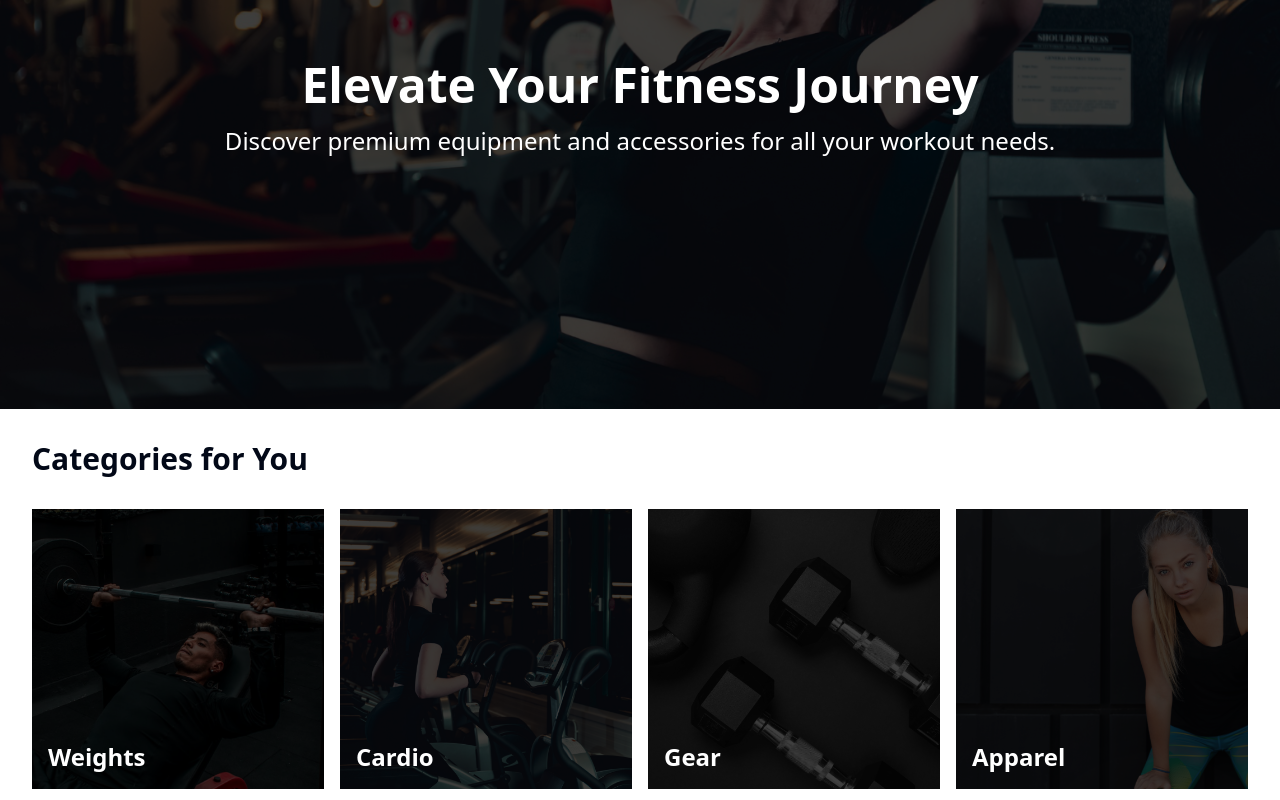
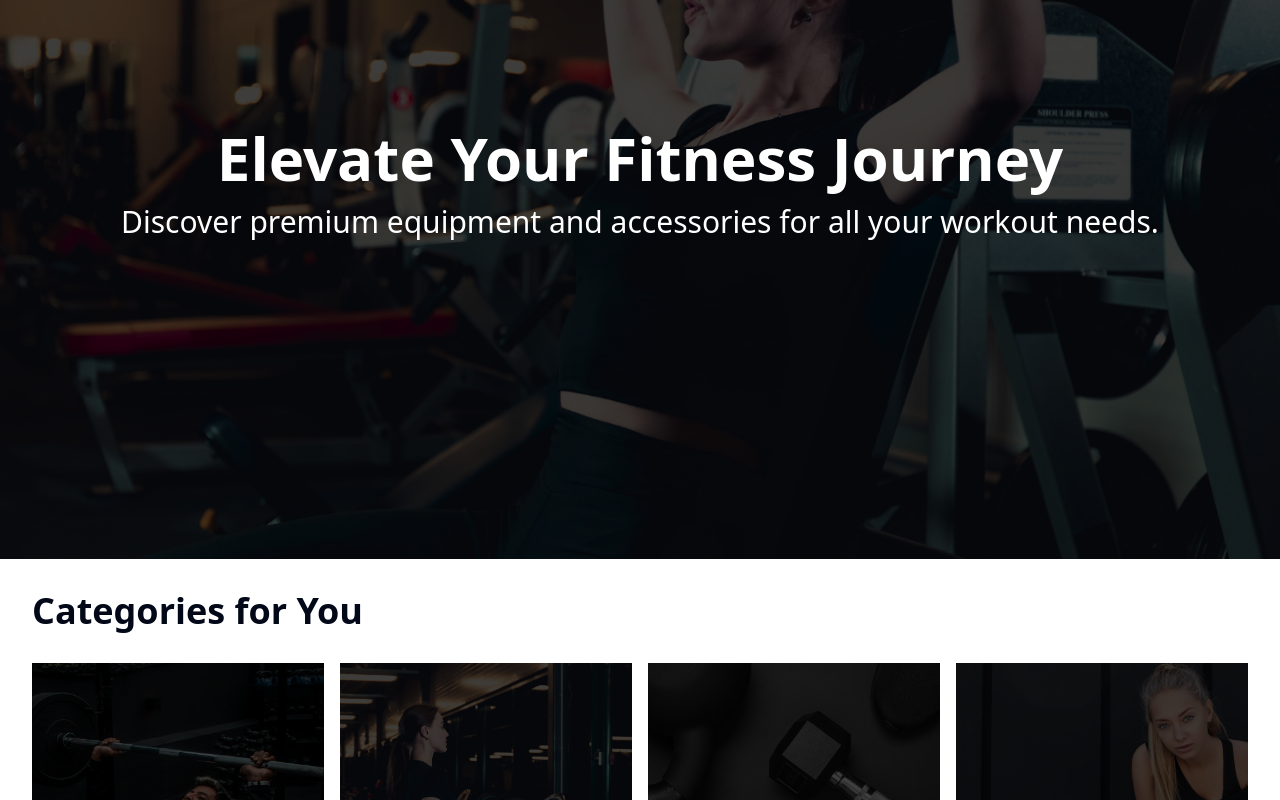
Before and after one commit to miavai649/fitkit-client, a React (Vite) app: page / in a window 1280 px wide. Shown: the part 280-1080 px from the top of the page. Built offline with nearby package versions, Linux system fonts and the light colour scheme.

Commit message:
banner and categories card modified

```diff
--- a/src/components/Banner/Banner.tsx
+++ b/src/components/Banner/Banner.tsx
@@ -2,7 +2,7 @@ import { bannerImg } from '@/assets'
 
 const Banner = () => {
   return (
-    <div className='relative w-full h-[400px] md:h-[500px] lg:h-[600px] overflow-hidden m-0'>
+    <div className='relative w-full h-[400px] md:h-[500px] lg:h-[750px] overflow-hidden m-0'>
       <img
         src={bannerImg}
         alt='Banner Image'
@@ -12,10 +12,10 @@ const Banner = () => {
       />
       <div className='absolute inset-0 bg-black opacity-75'></div>
       <div className='absolute inset-0 flex flex-col items-center justify-center p-4 text-center'>
-        <h2 className='text-3xl md:text-4xl lg:text-5xl font-bold text-white mb-4'>
+        <h2 className='text-4xl md:text-5xl lg:text-6xl font-bold text-white mb-4'>
           Elevate Your Fitness Journey
         </h2>
-        <p className='text-lg md:text-xl lg:text-2xl text-white'>
+        <p className='text-xl md:text-2xl lg:text-3xl text-white'>
           Discover premium equipment and accessories for all your workout needs.
         </p>
       </div>
--- a/src/components/Categories/Categories.tsx
+++ b/src/components/Categories/Categories.tsx
@@ -11,7 +11,7 @@ const categories = [
 const Categories = () => {
   return (
     <div className='container my-8'>
-      <h3 className='text-xl md:text-2xl lg:text-3xl font-bold mb-8'>
+      <h3 className='text-2xl md:text-3xl lg:text-4xl font-bold mb-8'>
         Categories for You
       </h3>
       <div className='grid grid-cols-1 md:grid-cols-2 lg:grid-cols-4 gap-4'>
--- a/src/components/Categories/CategoryCard.tsx
+++ b/src/components/Categories/CategoryCard.tsx
@@ -10,7 +10,7 @@ const CategoryCard = ({ image, name }: TCategoryCardProps) => {
       />
       <div className='absolute inset-0 bg-black bg-opacity-75'></div>
       <div className='absolute bottom-0 left-0 p-4'>
-        <h3 className='text-white text-2xl font-bold'>{name}</h3>
+        <h3 className='text-white text-3xl font-bold'>{name}</h3>
       </div>
     </div>
   )
--- a/src/pages/home/Home.tsx
+++ b/src/pages/home/Home.tsx
@@ -4,7 +4,9 @@ import Categories from '../../components/Categories/Categories'
 const Home = () => {
   return (
     <div>
+      {/* banner section */}
       <Banner />
+      {/* category section */}
       <Categories />
     </div>
   )
```
